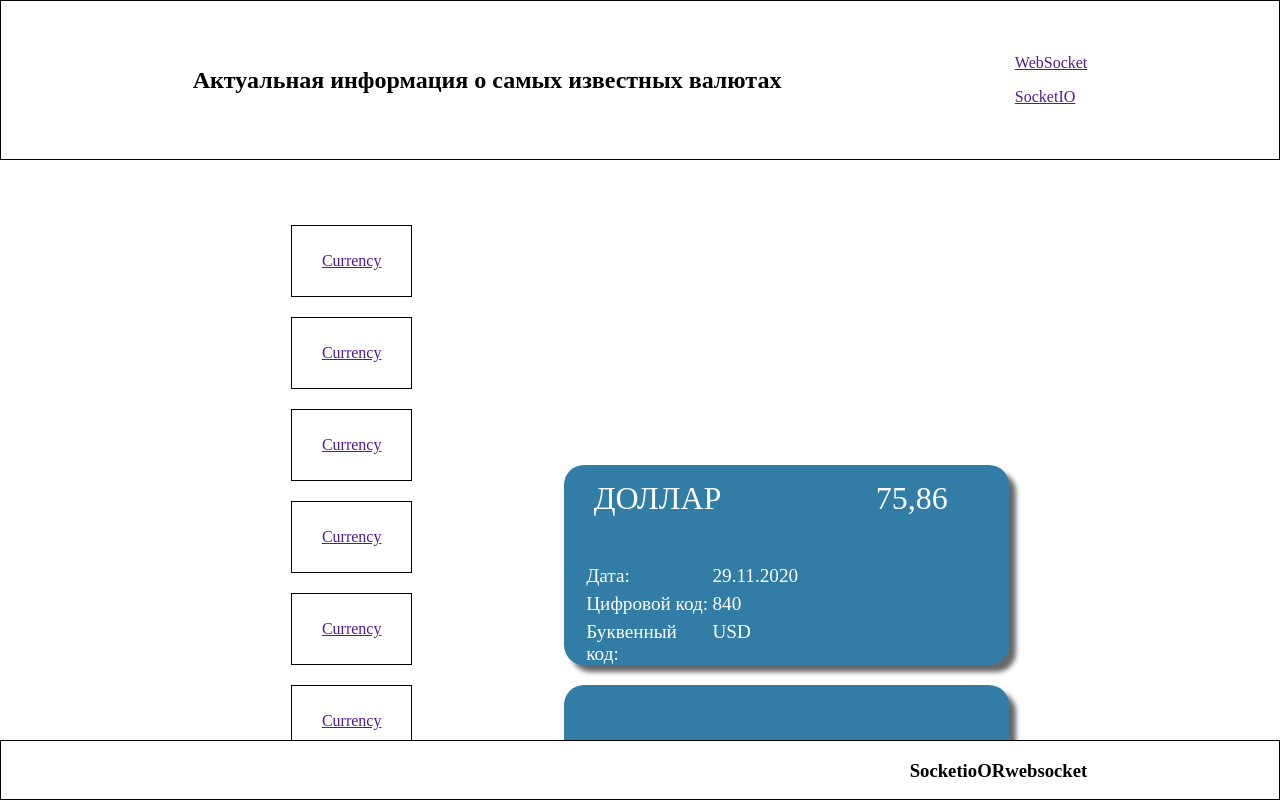
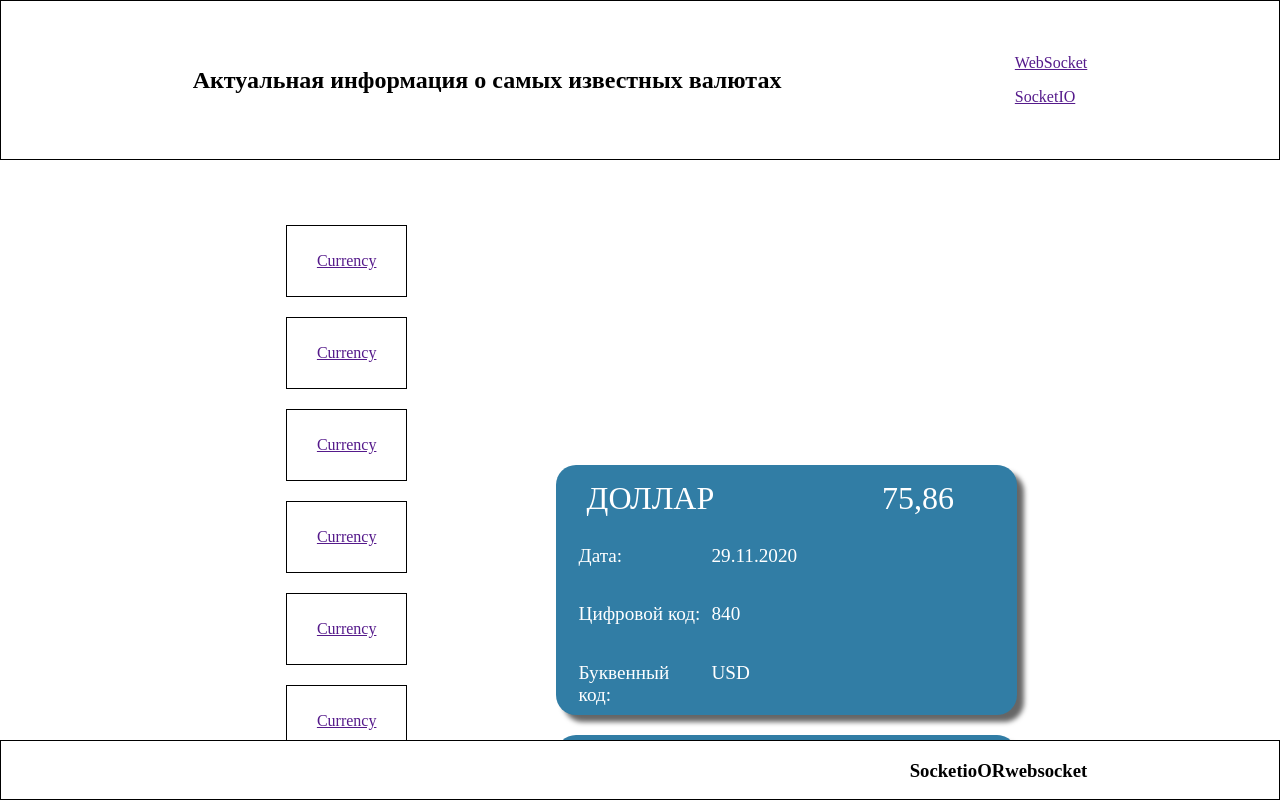
Before and after one commit to travitskiy/university_project, a website: page public/index.html in a window 1280 px wide. Drawn offline with Linux system fonts and the light colour scheme.

Commit message:
Fix layout.

```diff
--- a/public/css/style.css
+++ b/public/css/style.css
@@ -5,9 +5,8 @@ body{
     ". curs schedule ."
 	". curs info-blocks ."
     "footer footer footer footer";
-	grid-template-rows: 160px 30% 1fr 60px;
+	grid-template-rows: 160px 30vh 1fr 60px;
 	grid-template-columns: 200px 1fr 2fr 200px;
-	grid-column-gap: 10px;
 	height: 100vh;
 	margin: 0;
 }
@@ -71,7 +70,7 @@ header>section{
 
 .info-block{
 	width: 80%;
-	min-height: 200px;
+	min-height: 250px;
 	margin: 10px;
 	background: #317DA5;
 	box-shadow: 7px 7px 5px rgba(0,0,0,0.6);
@@ -82,8 +81,9 @@ header>section{
 		"ld dt ."
 		"lnc nc ."
 		"llc lc .";
-	grid-template-rows: 50% 1fr 1fr 1fr;
+	grid-template-rows: 30% 1fr 1fr 1fr;
 	grid-template-columns: 1fr 1fr 1fr;
+	grid-gap: 5px;
 }
 
 .name{
@@ -179,7 +179,7 @@ footer>section{
 .scrollable-container {
     overflow: auto; /* Добавляем полосы прокрутки */
     padding: 5px; /* Поля вокруг текста */
-    border: solid 0px black; /* Параметры рамки */
+    border: solid 0 black; /* Параметры рамки */
 }
 
 
@@ -200,7 +200,7 @@ background-color:#ecedee
 }
 
 ::-webkit-scrollbar-thumb {
--webkit-border-radius: 0px;
+-webkit-border-radius: 0;
 border-radius: 40px;
 background-color:#6dc0c8;
 }
```
